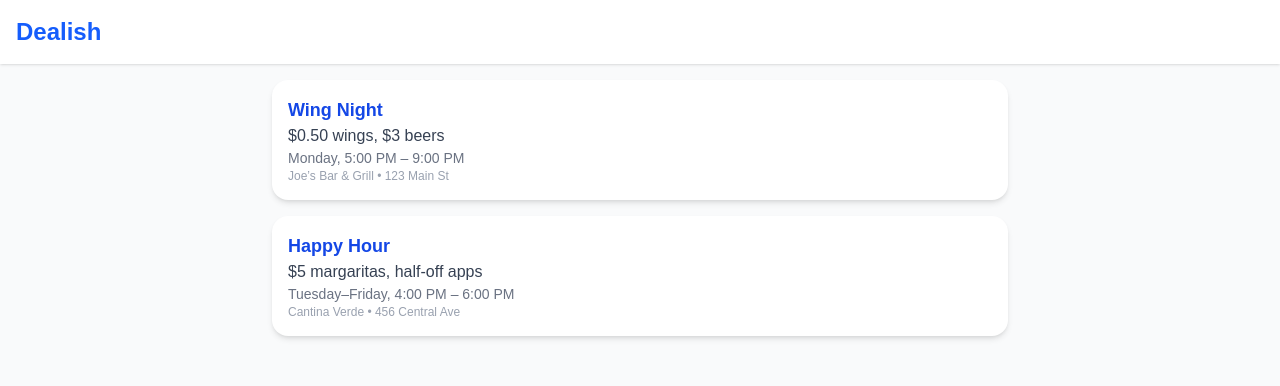
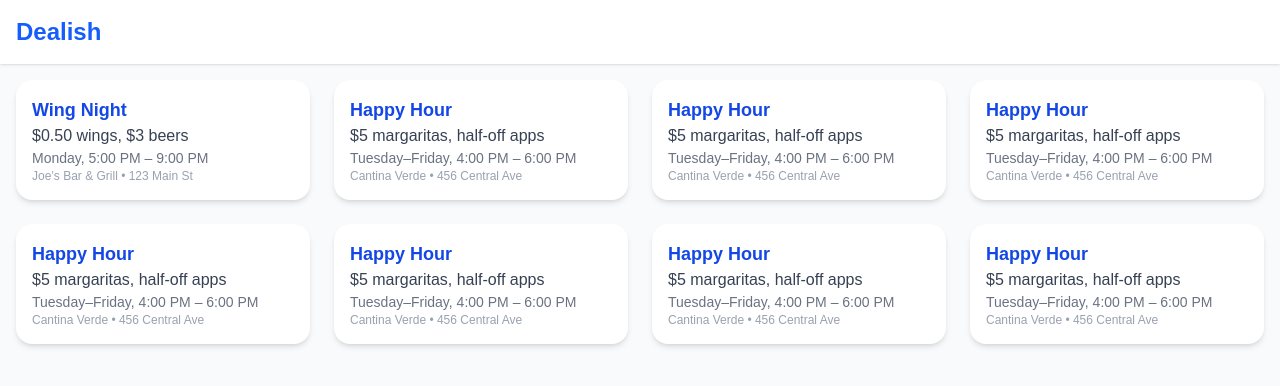
Before and after one commit to JonathanYud/Dealish, a Next.js app: page / in a window 1280 px wide. Shown: the top 386 px of the page. Built offline with nearby package versions, Linux system fonts and the light colour scheme.

Commit message:
Made deals wider and added an auto grid, more placeholder deals

```diff
--- a/src/app/data/deals.js
+++ b/src/app/data/deals.js
@@ -19,4 +19,64 @@ export const deals = [
     restaurant: "Cantina Verde",
     address: "456 Central Ave",
   },
+  {
+    id: 3,
+    title: "Happy Hour",
+    price_info: "$5 margaritas, half-off apps",
+    day_of_week: "Tuesday–Friday",
+    start_time: "4:00 PM",
+    end_time: "6:00 PM",
+    restaurant: "Cantina Verde",
+    address: "456 Central Ave",
+  },
+  {
+    id: 4,
+    title: "Happy Hour",
+    price_info: "$5 margaritas, half-off apps",
+    day_of_week: "Tuesday–Friday",
+    start_time: "4:00 PM",
+    end_time: "6:00 PM",
+    restaurant: "Cantina Verde",
+    address: "456 Central Ave",
+  },
+  {
+    id: 5,
+    title: "Happy Hour",
+    price_info: "$5 margaritas, half-off apps",
+    day_of_week: "Tuesday–Friday",
+    start_time: "4:00 PM",
+    end_time: "6:00 PM",
+    restaurant: "Cantina Verde",
+    address: "456 Central Ave",
+  },
+  {
+    id: 6,
+    title: "Happy Hour",
+    price_info: "$5 margaritas, half-off apps",
+    day_of_week: "Tuesday–Friday",
+    start_time: "4:00 PM",
+    end_time: "6:00 PM",
+    restaurant: "Cantina Verde",
+    address: "456 Central Ave",
+  },
+  {
+    id: 7,
+    title: "Happy Hour",
+    price_info: "$5 margaritas, half-off apps",
+    day_of_week: "Tuesday–Friday",
+    start_time: "4:00 PM",
+    end_time: "6:00 PM",
+    restaurant: "Cantina Verde",
+    address: "456 Central Ave",
+  },
+  {
+    id: 8,
+    title: "Happy Hour",
+    price_info: "$5 margaritas, half-off apps",
+    day_of_week: "Tuesday–Friday",
+    start_time: "4:00 PM",
+    end_time: "6:00 PM",
+    restaurant: "Cantina Verde",
+    address: "456 Central Ave",
+  },
 ]
--- a/src/app/page.tsx
+++ b/src/app/page.tsx
@@ -9,8 +9,8 @@ export default function Home() {
         <h1 className="text-2xl font-bold text-blue-600">Dealish</h1>
       </header>
 
-      <main className="max-w-3xl mx-auto p-4">
-        <div className="grid gap-4">
+      <main className="max-w-10xl mx-auto p-4">
+        <div className="grid gap-6 grid-cols-1 sm:grid-cols-2 md: grid-cols-3 lg:grid-cols-4">
           {deals.map(deal => (
             <DealCard key={deal.id} deal={deal} />
           ))}
```
